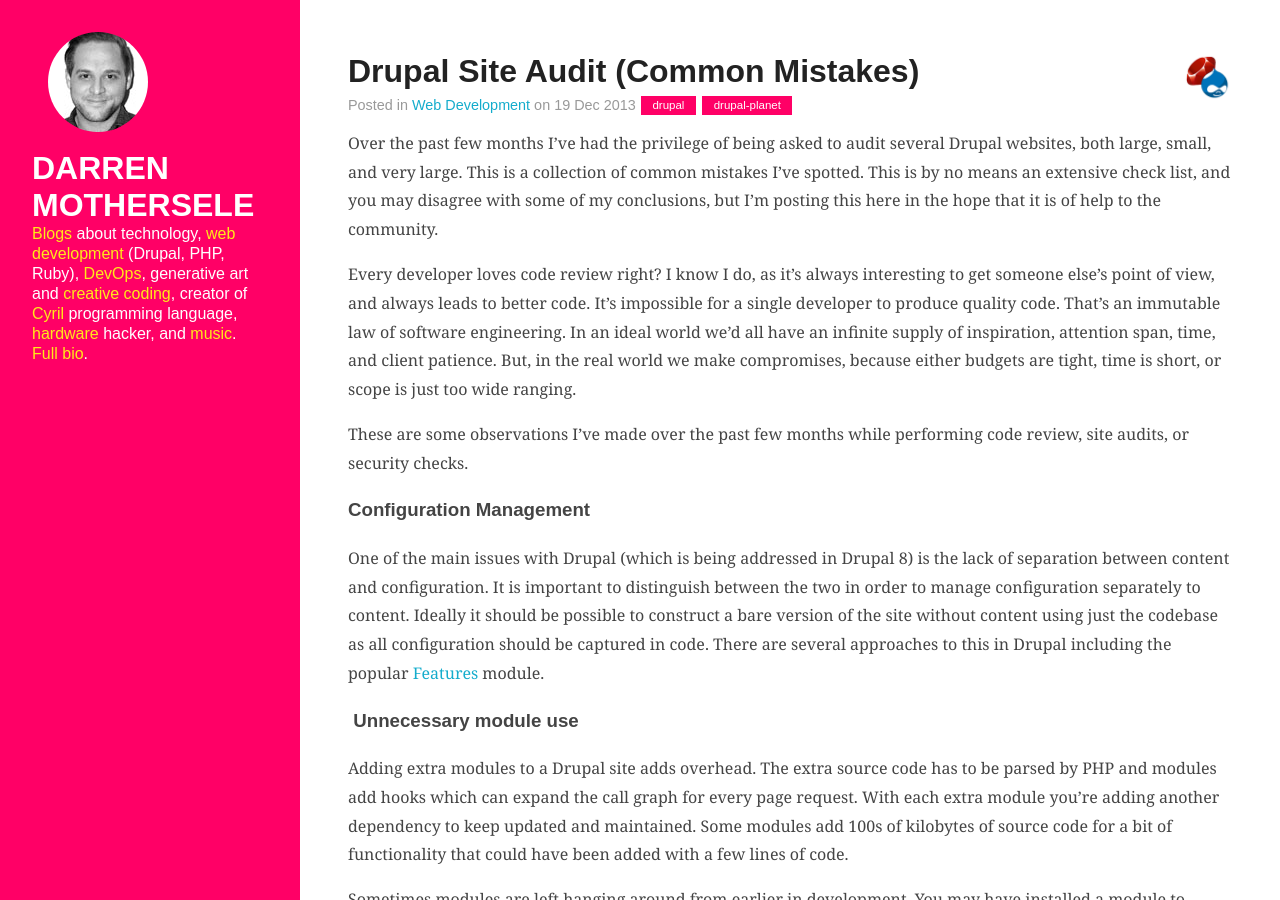
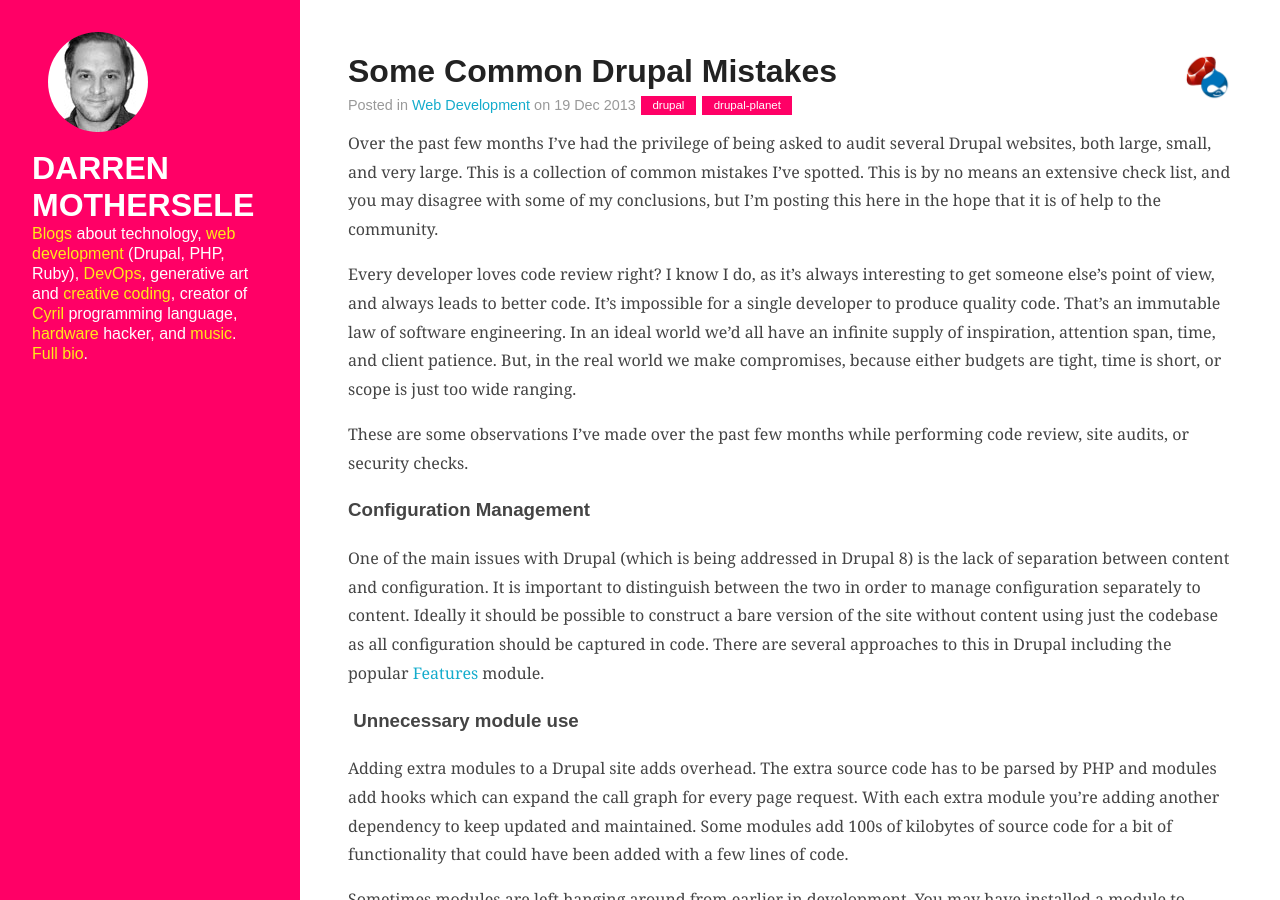
Before and after one commit to darrenmothersele/darrenmothersele.github.io, a Jekyll site: the page built from _posts/2013-12-19-drupal-common-mistakes.md, in a window 1280 px wide and 900 px high. Built offline with Jekyll 4.4.1, drawn with Linux system fonts in a browser that asks for light colours; Markdown is read by kramdown in place of the engine named in the settings.

Commit message:
adding new post

```diff
--- a/_posts/2013-12-19-drupal-audit-common-mistakes.md
+++ b/_posts/2013-12-19-drupal-common-mistakes.md
@@ -1,6 +1,6 @@
 ---
 layout: post
-title: Drupal Site Audit (Common Mistakes)
+title: Some Common Drupal Mistakes
 feed: true
 category: web-dev
 tags: drupal drupal-planet featured
```
